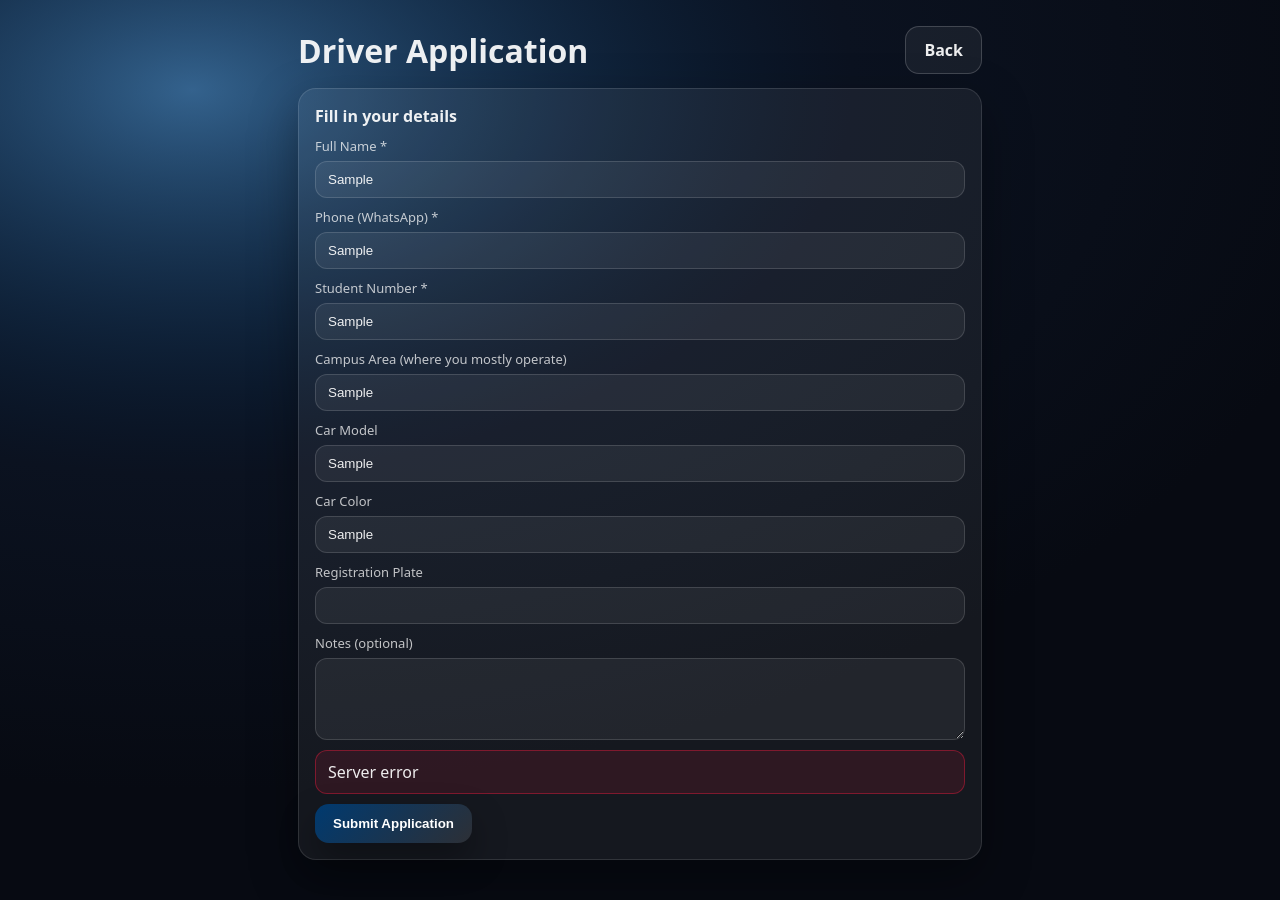
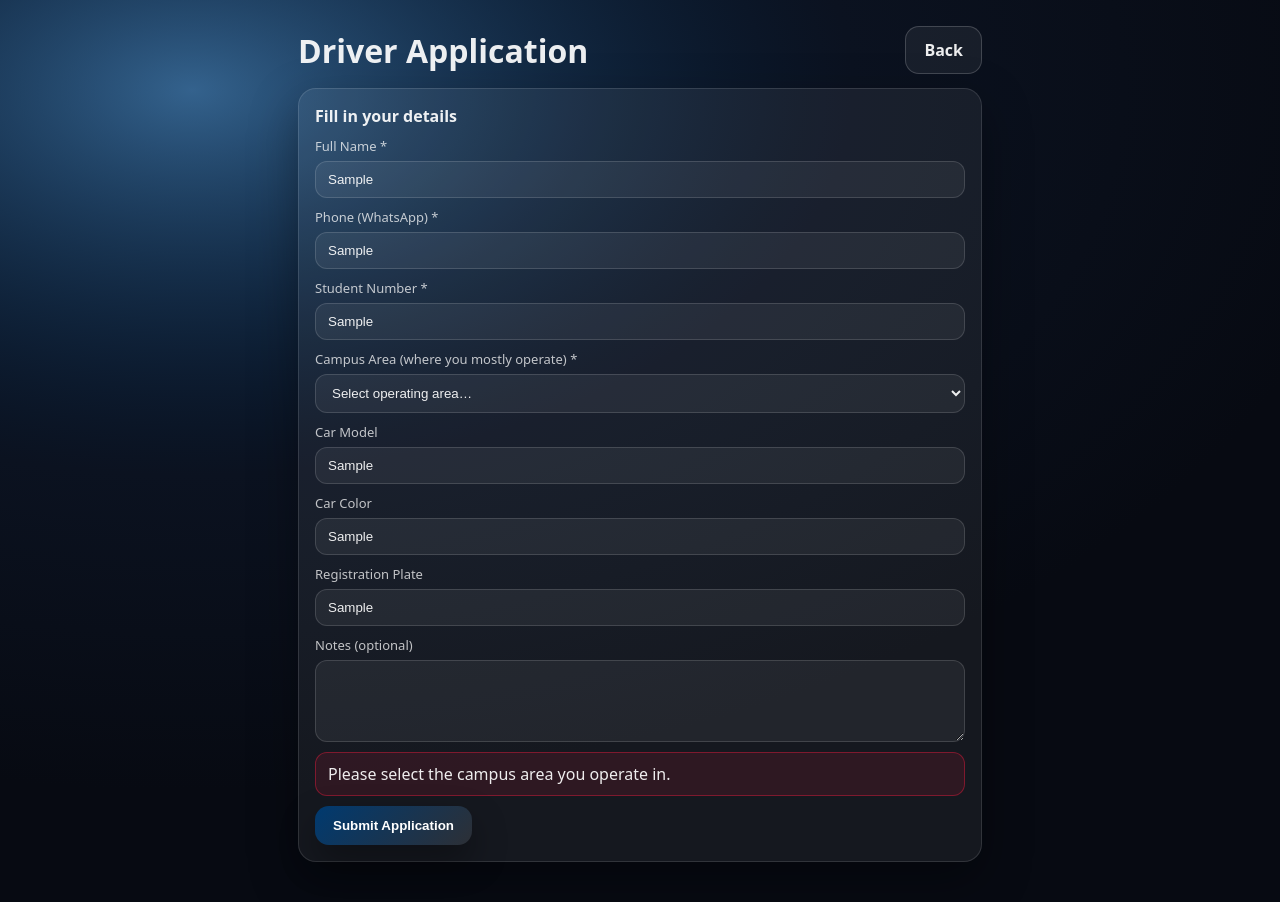
Before and after one commit to modaukgala/moovu-campus-rides, a Next.js app: page /drive/apply in a window 1280 px wide. Both pictures are taken after typing "Sample", "Sample", "Sample", "Sample", "Sample", "Sample" into the empty fields and a click on the button "Submit Application". Built offline with nearby package versions, Linux system fonts and the light colour scheme; no server answers.

Commit message:
Add Vercel cron auto-assign job

```diff
--- a/app/api/jobs/auto-assign/route.ts
+++ b/app/api/jobs/auto-assign/route.ts
@@ -1,40 +1,30 @@
 import { NextResponse } from "next/server";
 import { supabaseAdmin } from "@/lib/supabaseServer";
+
+type DriverRow = { id: string; campus_area: string | null };
+type RequestRow = { id: string; pickup_area: string | null };
+
+function normalize(s: string | null | undefined) {
+  return (s ?? "").trim().toLowerCase();
+}
 
 export const runtime = "nodejs";
 export const dynamic = "force-dynamic";
 
-type DriverRow = {
-  id: string;
-  campus_area: string | null;
-};
+export async function GET(req: Request) {
+  // Vercel Cron will call /api/jobs/auto-assign?key=...
+  const url = new URL(req.url);
+  const key = url.searchParams.get("key");
 
-type RequestRow = {
-  id: string;
-  pickup_area: string | null;
-};
-
-function isAuthorized(req: Request) {
-  const keyHeader = req.headers.get("x-job-key");
-  const url = new URL(req.url);
-  const keyQuery = url.searchParams.get("key"); // useful for Vercel cron (no headers)
-  const jobKey = process.env.JOB_KEY;
-
-  if (!jobKey) return false;
-  return keyHeader === jobKey || keyQuery === jobKey;
-}
-
-export async function POST(req: Request) {
-  if (!isAuthorized(req)) {
+  if (!key || key !== process.env.JOB_KEY) {
     return NextResponse.json({ error: "Unauthorized job" }, { status: 401 });
   }
 
   const db = supabaseAdmin();
 
-  // threshold: must be older than 30 seconds
-  const threshold = new Date(Date.now() - 10_000).toISOString();
+  // only assign requests older than 30 seconds
+  const threshold = new Date(Date.now() - 30_000).toISOString();
 
-  // 1) Find eligible requests
   const { data: requests, error: reqErr } = await db
     .from("ride_requests")
     .select("id, pickup_area")
@@ -47,11 +37,8 @@ export async function POST(req: Request) {
   if (reqErr) return NextResponse.json({ error: reqErr.message }, { status: 500 });
 
   const reqs = (requests ?? []) as unknown as RequestRow[];
-  if (reqs.length === 0) {
-    return NextResponse.json({ ok: true, checkedCount: 0, assignedCount: 0, threshold });
-  }
+  if (reqs.length === 0) return NextResponse.json({ ok: true, checkedCount: 0, assignedCount: 0 });
 
-  // 2) Get available drivers
   const { data: drivers, error: drvErr } = await db
     .from("drivers")
     .select("id, campus_area")
@@ -61,37 +48,31 @@ export async function POST(req: Request) {
   if (drvErr) return NextResponse.json({ error: drvErr.message }, { status: 500 });
 
   const drvs = (drivers ?? []) as unknown as DriverRow[];
-  if (drvs.length === 0) {
-    // mark attempts so we don't keep re-checking forever
-    await Promise.all(
-      reqs.map((r) =>
-        db
-          .from("ride_requests")
-          .update({ auto_assign_attempted_at: new Date().toISOString() })
-          .eq("id", r.id)
-          .is("assigned_driver_id", null)
-          .eq("status", "new")
-          .lt("created_at", threshold)
-      )
-    );
-
-    return NextResponse.json({ ok: true, checkedCount: reqs.length, assignedCount: 0, threshold });
-  }
+  if (drvs.length === 0) return NextResponse.json({ ok: true, checkedCount: reqs.length, assignedCount: 0 });
 
   let assignedCount = 0;
 
   for (const r of reqs) {
-    const preferred = (r.pickup_area ?? "").trim().toLowerCase();
+    function mapPickupToArea(pickup: string | null | undefined) {
+      const p = normalize(pickup);
 
-    const sameArea =
-      preferred.length > 0
-        ? drvs.filter((d) => (d.campus_area ?? "").trim().toLowerCase() === preferred)
-        : [];
+      if (p.includes("north")) return "north";
+      if (p.includes("south")) return "south";
+      if (p.includes("arcadia")) return "arcadia";
+      if (p.includes("soshanguve")) return "soshanguve";
+      if (p.includes("ga-rankuwa")) return "ga-rankuwa";
+
+      return null;
+    }
+
+    const pickupAreaGroup = mapPickupToArea(r.pickup_area);
+
+    const sameArea = pickupAreaGroup? drvs.filter((d) => normalize(d.campus_area) === pickupAreaGroup): [];
 
     const pool = sameArea.length > 0 ? sameArea : drvs;
+
     const chosen = pool[assignedCount % pool.length];
 
-    // ✅ CRITICAL: enforce the 30s rule AGAIN in the update itself
     const { error: upErr } = await db
       .from("ride_requests")
       .update({
@@ -99,19 +80,10 @@ export async function POST(req: Request) {
         status: "assigned",
         auto_assign_attempted_at: new Date().toISOString(),
       })
-      .eq("id", r.id)
-      .eq("status", "new")
-      .is("assigned_driver_id", null)
-      .is("auto_assign_attempted_at", null)
-      .lt("created_at", threshold);
+      .eq("id", r.id);
 
     if (!upErr) assignedCount++;
   }
 
-  return NextResponse.json({
-    ok: true,
-    checkedCount: reqs.length,
-    assignedCount,
-    threshold,
-  });
+  return NextResponse.json({ ok: true, checkedCount: reqs.length, assignedCount });
 }
--- a/app/drive/apply/page.tsx
+++ b/app/drive/apply/page.tsx
@@ -3,21 +3,17 @@
 import { useState } from "react";
 import Link from "next/link";
 
+type CampusArea = "North" | "South" | "Arcadia" | "Soshanguve" | "Other" | "";
+
 type FormState = {
   full_name: string;
   phone: string;
   student_number: string;
-  campus_area: string;
+  campus_area: CampusArea;
   car_model: string;
   car_color: string;
   plate_number: string;
   notes: string;
-};
-
-type ApiResponse = {
-  ok?: boolean;
-  error?: string;
-  [key: string]: unknown;
 };
 
 const initial: FormState = {
@@ -31,17 +27,13 @@ const initial: FormState = {
   notes: "",
 };
 
-function getErrorMessage(data: ApiResponse): string | null {
-  return typeof data.error === "string" && data.error.trim().length > 0 ? data.error : null;
-}
-
 export default function DriverApplyPage() {
   const [form, setForm] = useState<FormState>(initial);
   const [submitting, setSubmitting] = useState(false);
   const [err, setErr] = useState<string | null>(null);
   const [ok, setOk] = useState(false);
 
-  function update(k: keyof FormState, v: string) {
+  function update<K extends keyof FormState>(k: K, v: FormState[K]) {
     setForm((p) => ({ ...p, [k]: v }));
   }
 
@@ -57,7 +49,11 @@ export default function DriverApplyPage() {
     if (!phone) return setErr("Please enter your phone number.");
     if (!studentNumber) return setErr("Please enter your student number.");
 
+    // Optional but recommended: force campus selection (prevents blanks)
+    if (!form.campus_area) return setErr("Please select the campus area you operate in.");
+
     setSubmitting(true);
+
     try {
       const res = await fetch("/api/driver-applications", {
         method: "POST",
@@ -65,8 +61,8 @@ export default function DriverApplyPage() {
         body: JSON.stringify({
           full_name: fullName,
           phone,
-          student_number: studentNumber,
-          campus_area: form.campus_area.trim() || null,
+          student_number: studentNumber, // ✅ keep snake_case
+          campus_area: form.campus_area || null,
           car_model: form.car_model.trim() || null,
           car_color: form.car_color.trim() || null,
           plate_number: form.plate_number.trim() || null,
@@ -74,10 +70,10 @@ export default function DriverApplyPage() {
         }),
       });
 
-      const data = (await res.json().catch(() => ({}))) as ApiResponse;
+      const data = (await res.json().catch(() => ({}))) as { ok?: boolean; error?: string };
 
-      if (!res.ok) {
-        setErr(getErrorMessage(data) ?? "Failed to submit application.");
+      if (!res.ok || data?.ok === false) {
+        setErr(typeof data?.error === "string" ? data.error : "Failed to submit application.");
         setSubmitting(false);
         return;
       }
@@ -107,11 +103,35 @@ export default function DriverApplyPage() {
           <Input label="Full Name *" value={form.full_name} onChange={(v) => update("full_name", v)} />
           <Input label="Phone (WhatsApp) *" value={form.phone} onChange={(v) => update("phone", v)} />
           <Input label="Student Number *" value={form.student_number} onChange={(v) => update("student_number", v)} />
-          <Input
-            label="Campus Area (where you mostly operate)"
-            value={form.campus_area}
-            onChange={(v) => update("campus_area", v)}
-          />
+
+          {/* ✅ dropdown instead of typing */}
+          <label style={{ display: "grid", gap: 6 }}>
+            <span style={{ fontSize: 13, opacity: 0.8 }}>
+              Campus Area (where you mostly operate) *
+            </span>
+
+            <select
+              value={form.campus_area}
+              onChange={(e) => update("campus_area", e.target.value as CampusArea)}
+              style={{
+                width: "100%",
+                borderRadius: 12,
+                padding: "10px 12px",
+                border: "1px solid rgba(255,255,255,0.14)",
+                background: "rgba(255,255,255,0.06)",
+                color: "inherit",
+                outline: "none",
+              }}
+            >
+              <option value="">Select operating area…</option>
+              <option value="North">TUT North / Pretoria North</option>
+              <option value="South">TUT South Campus</option>
+              <option value="Arcadia">TUT Arcadia Campus</option>
+              <option value="Soshanguve">Soshanguve Area</option>
+              <option value="Ga-Rankuwa">TUT Ga-Rankuwa</option>
+            </select>
+          </label>
+
           <Input label="Car Model" value={form.car_model} onChange={(v) => update("car_model", v)} />
           <Input label="Car Color" value={form.car_color} onChange={(v) => update("car_color", v)} />
           <Input label="Registration Plate" value={form.plate_number} onChange={(v) => update("plate_number", v)} />
@@ -135,27 +155,13 @@ export default function DriverApplyPage() {
           </label>
 
           {err && (
-            <div
-              style={{
-                padding: "10px 12px",
-                borderRadius: 12,
-                border: "1px solid rgba(227,28,61,0.45)",
-                background: "rgba(227,28,61,0.12)",
-              }}
-            >
+            <div style={{ padding: "10px 12px", borderRadius: 12, border: "1px solid rgba(227,28,61,0.45)", background: "rgba(227,28,61,0.12)" }}>
               {err}
             </div>
           )}
 
           {ok && (
-            <div
-              style={{
-                padding: "10px 12px",
-                borderRadius: 12,
-                border: "1px solid rgba(34,197,94,0.45)",
-                background: "rgba(34,197,94,0.12)",
-              }}
-            >
+            <div style={{ padding: "10px 12px", borderRadius: 12, border: "1px solid rgba(34,197,94,0.45)", background: "rgba(34,197,94,0.12)" }}>
               Application submitted ✅ The admin will review it.
             </div>
           )}
```
Also changed, not shown: vercel.json (added).
